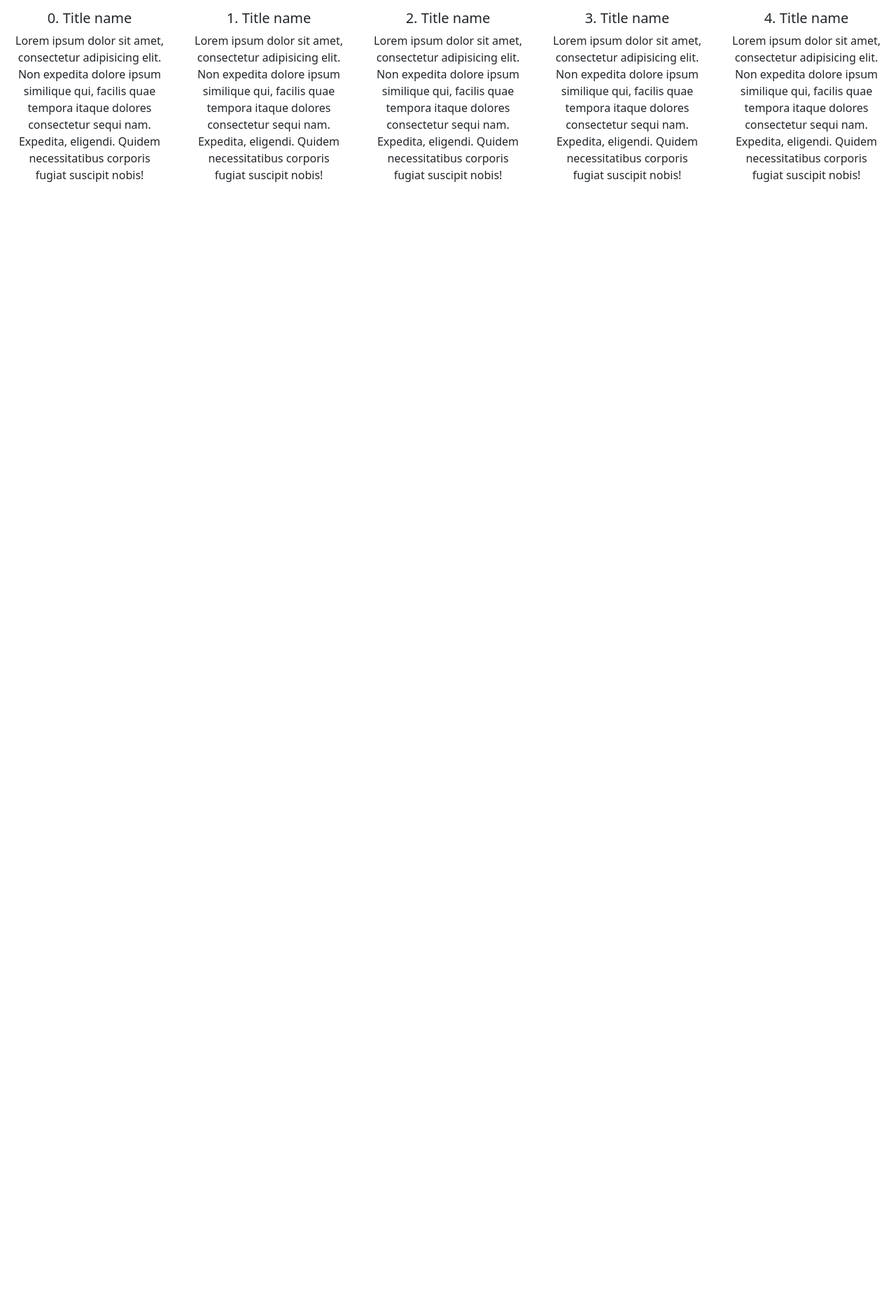
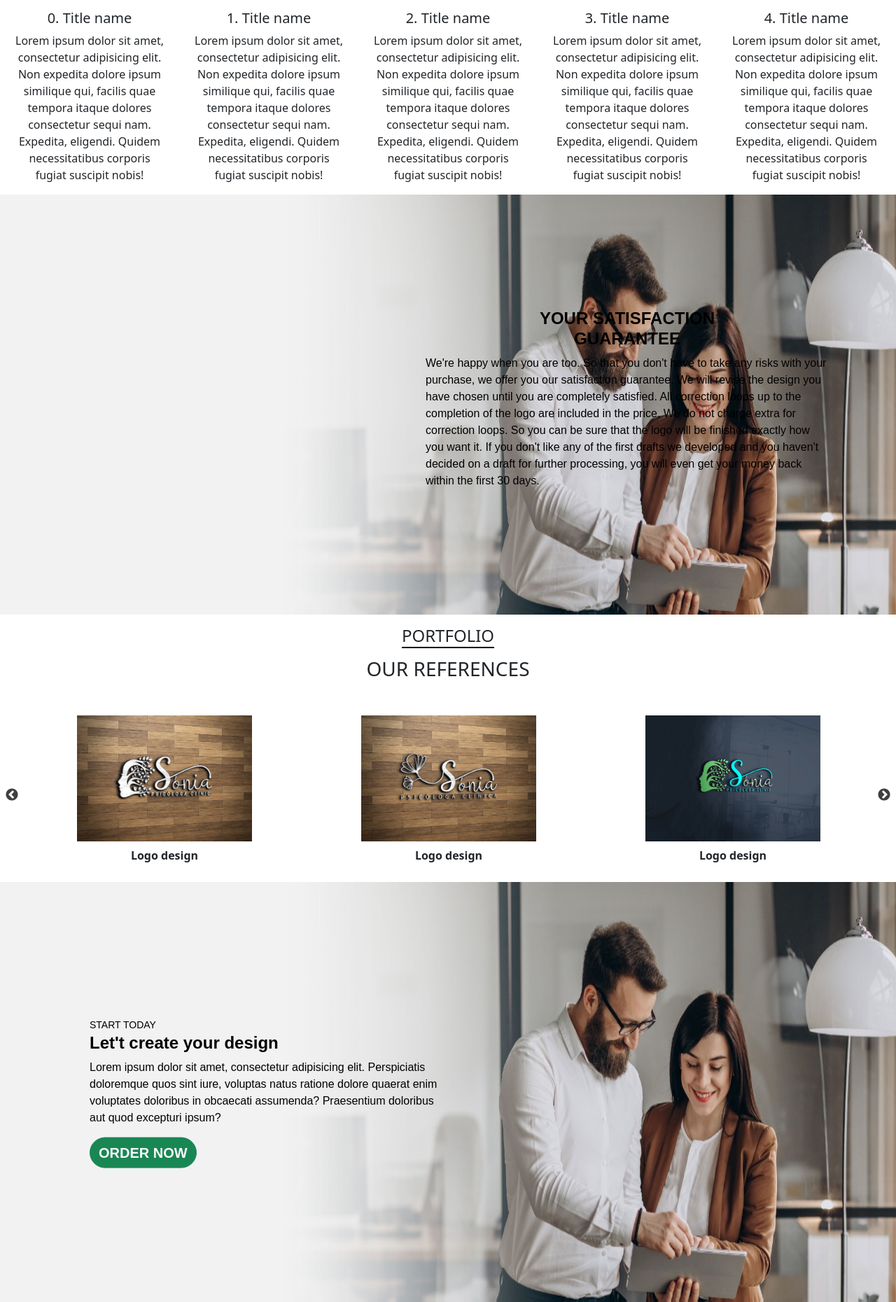
Before and after one commit to aslamcsebd/logo, a PHP site: page / in a window 1280 px wide. Shown: the part 2265-4125 px from the top of the page at 70% size. Before the commit the page ends 2525 px from the top, so only its background shows below. Run offline with PHP 8.4, Linux system fonts and the light colour scheme.

Commit message:
Start today complete

```diff
--- a/index.php
+++ b/index.php
@@ -16,20 +16,11 @@
     </head>
 
     <style type="text/css">
-        .slider {
-            width: 95%;
-            margin: 10px auto;
-        }
-        .slick-slide {
-            margin: 0px 5px;
-        }
-        .slick-slide img {
-            width: 100%;
-        }
+        .slider { width: 95%; margin: 10px auto; }
+        .slick-slide { margin: 0px 5px; }
+        .slick-slide img { width: 100%; }
         .slick-prev:before,
-        .slick-next:before {
-            color: black;
-        }
+        .slick-next:before { color: black; }
         .brand .slick-arrow{display: none !important;}
         .brand img{ height: 100px !important; }
 
@@ -84,10 +75,14 @@
         .process h4 span{ border-bottom: 2px solid #000; width:100px; }
         .process .title{ margin-bottom: 50px; }
 
+        .portfolio h4 span{ border-bottom: 2px solid #000; width:100px; }
+        .portfolio .title{ margin-bottom: 50px; }
+
+        .portfolio2 img{ width: 250px; height: 180px !important; margin: auto;}
+
     </style>
 
     <body>
-
         <!-- navbar -->
         <?php include 'include/navbar.php';?>
 
@@ -150,7 +145,7 @@
         </p>
         <br>
 
-        <section class="autoplay slider  col-sm-12">
+        <section class="autoplay slider col-sm-12">
             <?php
                 for($i=1; $i<=10; $i++){ ?>
                     <div class="col-sm-12">
@@ -249,6 +244,112 @@
             </div>
         </section>
 
+        <style>
+            .satisfaction{
+                position: relative;
+            }
+
+            .satisfaction .text{
+                position: absolute;
+                z-index: 999;
+                margin: 0 auto;
+
+                text-align: left;
+                top: 50%;
+                left: 70%;
+                right: 0;
+                transform: translate(-50%, -50%);
+
+                /* background: rgba(0, 0, 0, 0.8); */
+                font-family: Arial,sans-serif;
+                color: #000;
+                width: 45%;
+            }
+        </style>
+
+        <div class="satisfaction">
+            <img src="images/home.jpeg" alt="" style="width:100%; height:600px;">
+            <div class="text">
+                <h4 class="fw-bold text-center">YOUR SATISFACTION <br> GUARANTEE</h4>
+                <p>
+                    We're happy when you are too. So that you don't have to take any risks with your
+                    purchase, we offer you our satisfaction guarantee.
+                    We will revise the design you have chosen until you are completely satisfied. All
+                    correction loops up to the completion of the logo are included in the price. We do
+                    not charge extra for correction loops.
+                    So you can be sure that the logo will be finished exactly how you want it. If you
+                    don't like any of the first drafts we developed and you haven't decided on a draft
+                    for further processing, you will even get your money back within the first 30 days.
+                </p>
+            </div>
+        </div>
+
+        <section class="portfolio">
+            <div class="text-center title">
+                <h4 class="my-3">
+                    <span>PORTFOLIO</span>
+                </h4>
+                <h3>
+                    OUR REFERENCES
+                </h3>
+            </div>
+
+            <section class="portfolio2 slider col-sm-12">
+            <?php
+                for($i=1; $i<=10; $i++){ ?>
+                    <div class="col-sm-12">
+                        <img src="images/brand/brand (<?=$i?>).jpeg">
+                        <p class="text-center fw-bold mt-2">Logo design</p>
+                    </div>
+            <?php } ?>
+        </section>
+
+        <style>
+            .startToday{
+                position: relative;
+            }
+
+            .startToday .text{
+                position: absolute;
+                z-index: 999;
+                margin: 0 auto;
+
+                text-align: left;
+                top: 50%;
+                left: 0%;
+                right: 0;
+                transform: translate(-50%, -50%);
+
+                /* background: rgba(0, 0, 0, 0.8); */
+                font-family: Arial,sans-serif;
+                color: #000;
+                width: 40%;
+            }
+        </style>
+
+
+        <div class="startToday">
+            <img src="images/home.jpeg" alt="" style="width:100%; height:600px;">
+            <div class="text">
+                <small>START TODAY</small>
+                <h4 class="fw-bold">Let't create your design</h4>
+                <p>
+                    Lorem ipsum dolor sit amet, consectetur adipisicing elit. Perspiciatis doloremque quos sint iure, voluptas natus ratione dolore quaerat enim voluptates doloribus in obcaecati assumenda? Praesentium doloribus aut quod excepturi ipsum?
+                </p>
+                <a class="btn btn-success rounded-5 fs-5 fw-bold text-light orderNow" href="#">ORDER NOW</a>
+
+            </div>
+        </div>
+
+
+
+
+
+
+
+
+
+
         <script src="https://code.jquery.com/jquery-2.2.0.min.js" type="text/javascript"></script>
         <script src="./slick/slick.js" type="text/javascript" charset="utf-8"></script>
         <script src="https://cdn.jsdelivr.net/npm/bootstrap@5.2.2/dist/js/bootstrap.bundle.min.js"></script>
@@ -269,6 +370,12 @@
                     slidesToScroll: 1,
                     autoplay: true,
                 });
+
+                $('.portfolio2').slick({
+                    slidesToShow: 3,
+                    slidesToScroll: 1,
+                    autoplay: true,
+                });
             });
         </script>
    </body>
```
